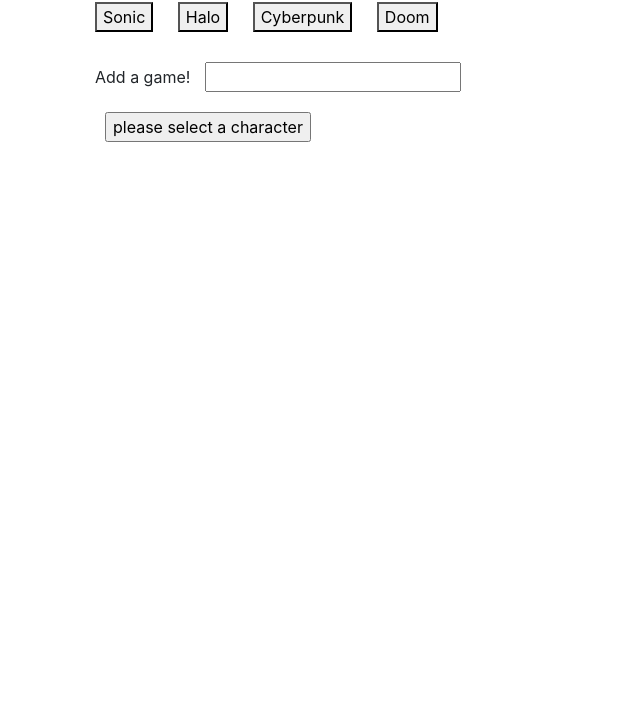
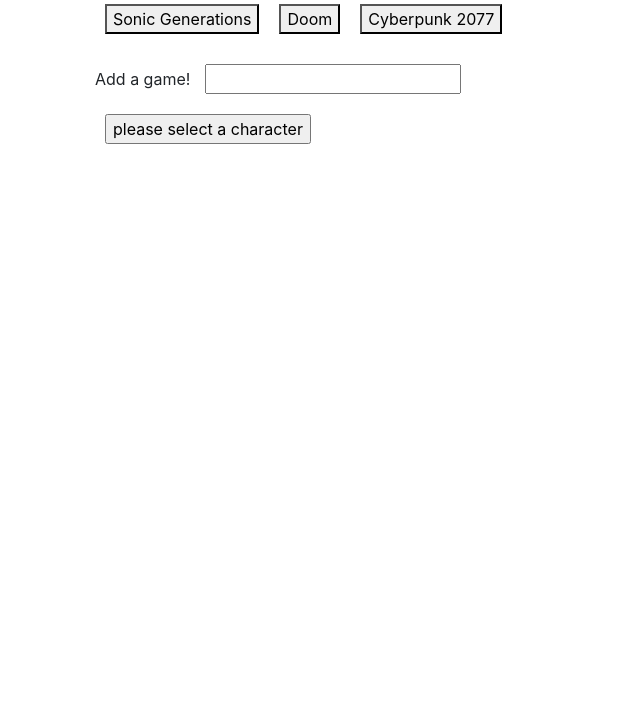
Before and after one commit to UnseenMountain/Gify-cool-api, a plain HTML site: page index.html in a window 1280 px wide. Shown: the part 74-800 px from the top of the page, without its empty margins (0-640 px from the left). Drawn offline with nearby package versions, Linux system fonts and the light colour scheme.

Commit message:
Your serch result now appers when you input a request on the serach bar and the gifs apper when you click the button

```diff
--- a/assets/javascript/api.js
+++ b/assets/javascript/api.js
@@ -1,22 +1,18 @@
+var games = ["Sonic Generations", "Doom", "Cyberpunk 2077"];
 
 
-
-  $("button").on("click", function () {
+function displayGameInfo() {
 
   var game = $(this).attr("data-game");
-
-
+  console.log(game);
   var queryURL = "https://api.giphy.com/v1/gifs/search?q=" +
     game + "&api_key=qWoKMfLc0NsHroDiBTBWxz1G6XT4Qqii&limit=10";
 
-
+console.log(queryURL)
   $.ajax({
     url: queryURL,
     method: "GET"
-      }).then(function (response) {
-        var results = response.data
-        console.log(queryURL);
-
+  }).then(function(response) {
     console.log(response);
 
     var results = response.data;
@@ -26,7 +22,7 @@
 
 
           var gameDiv = $("<div>");
-
+          var gameDiv = $("<div class='game'>");
 
           var p = $("<p>").text("Rating: " + results[i].rating);
 
@@ -42,8 +38,134 @@
 
           $("#gifs-appear-here").prepend(gameDiv);
         }
+
+
+    // var gameDiv = $("<div>");
+    // // Creating a div to hold the game
+    // var gameDiv = $("<div class='game'>");
+
+    // // Storing the rating data
+    // var rating = response.Rated;
+
+    // // Creating an element to have the rating displayed
+    // var p = $("<p>").text("Rating: " + rating);
+
+    // // Displaying the rating
+    // gameDiv.append(p);
+
+    // // Retrieving the URL for the image
+    // var images = $("<img>");
+
+    // // Creating an element to hold the image
+    // images.attr("src", images.fixed_height.url);
+
+    // // Appending the image
+    // gameDiv.append(image);
+
+
+    // $("#gifs-appear-here").prepend(gameDiv);
   });
+
+};
+
+
+function renderButtons() {
+  $("#buttons-view").empty();
+  for (var i = 0; i < games.length; i++) {
+
+
+    var a = $("<button>");
+    a.addClass("game-btn");
+
+    a.attr("data-game", games[i]);
+
+    a.text(games[i]);
+
+    $("#buttons-view").append(a);
+  }
+}
+
+
+$("#add-game").on("click", function (event) {
+  event.preventDefault();
+  var game = $("#game-input").val().trim();
+  games.push(game);
+  renderButtons();
 });
+$(document).on("click", ".game-btn", displayGameInfo);
+renderButtons();
+
+
+
+
+
+
+
+
+
+
+
+
+
+
+
+
+
+
+
+
+
+
+
+
+
+
+
+// var games = [""]
+
+//   $("button").on("click", function () {
+
+//     var game = $(this).attr("data-game");
+
+
+//     var queryURL = "https://api.giphy.com/v1/gifs/search?q=" +
+//       game + "&api_key=qWoKMfLc0NsHroDiBTBWxz1G6XT4Qqii&limit=10";
+
+
+//       $.ajax({
+//         url: queryURL,
+//         method: "GET"
+//       }).then(function (response) {
+//         var results = response.data
+//         console.log(queryURL);
+
+//         console.log(response);
+
+//         var results = response.data;
+
+
+//         for (var i = 0; i < results.length; i++) {
+
+
+//           var gameDiv = $("<div>");
+
+
+//           var p = $("<p>").text("Rating: " + results[i].rating);
+
+
+//           var gameImage = $("<img>");
+
+//           gameImage.attr("src", results[i].images.fixed_height.url);
+
+
+//           gameDiv.append(p);
+//           gameDiv.append(gameImage);
+
+
+//           $("#gifs-appear-here").prepend(gameDiv);
+//         }
+//       });
+//   });
 
 // function renderButtons(){
 //     $("#buttons-view").empty();
@@ -60,45 +182,6 @@
 //         $("#buttons-view").append(a);
 //     }
 
-// }
-
-// function renderButtons(){
-//     $("#buttons-view").empty();
-
-//     for(var i = 0; i< games.length; i++){
-//         var a = $("<button>");
-
-//         a.addClass("game-btn");
-
-//         a.attr("data-name", games[i]);
-
-//         a.text(games[i]);
-
-//         $("#buttons-view").append(a);
-//     }
-
-// }
-
-
-// function renderButtons() {
-
-
-//   $("#buttons-view").empty();
-
-
-//   for (var i = 0; i < games.length; i++) {
-
-
-//     var a = $("<button>");
-
-//     a.addClass("game-btn");
-
-//     a.attr("data-game", games[i]);
-
-//     a.text(games[i]);
-
-//     $("#buttons-view").append(a);
-//   }
 // }
 
 
--- a/index.html
+++ b/index.html
@@ -13,10 +13,10 @@
 
   <div class="container">
     <h1>Gify api</h1>
-    <button data-game="Sonic Generations">Sonic</button>
+    <!-- <button data-game="Sonic Generations">Sonic</button>
     <button data-game="Halo 2">Halo</button>
     <button data-game="Cyberpunk 2077">Cyberpunk</button>
-    <button data-game="Doom Eternal">Doom</button>
+    <button data-game="Doom Eternal">Doom</button> -->
     <!-- Rendered Buttons will get Dumped Here  -->
     <div id="buttons-view"></div>
 
```
Lines whose indentation alone changed are shown as unchanged.
